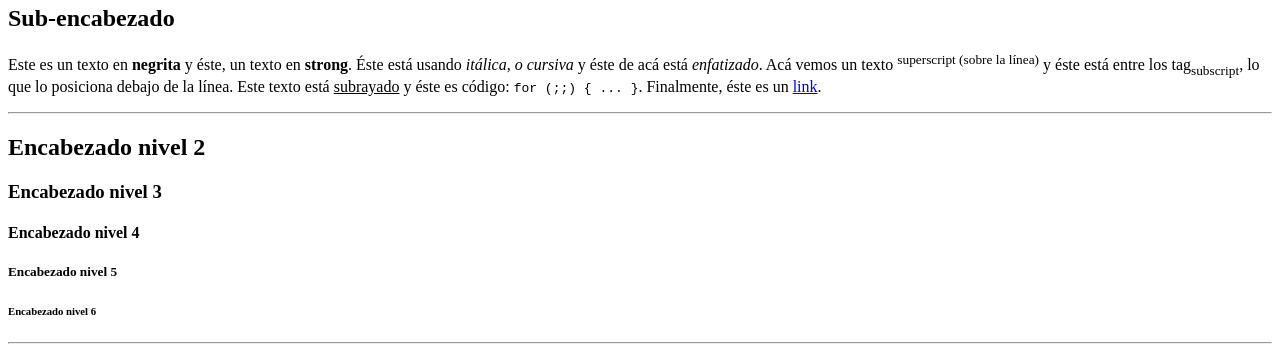
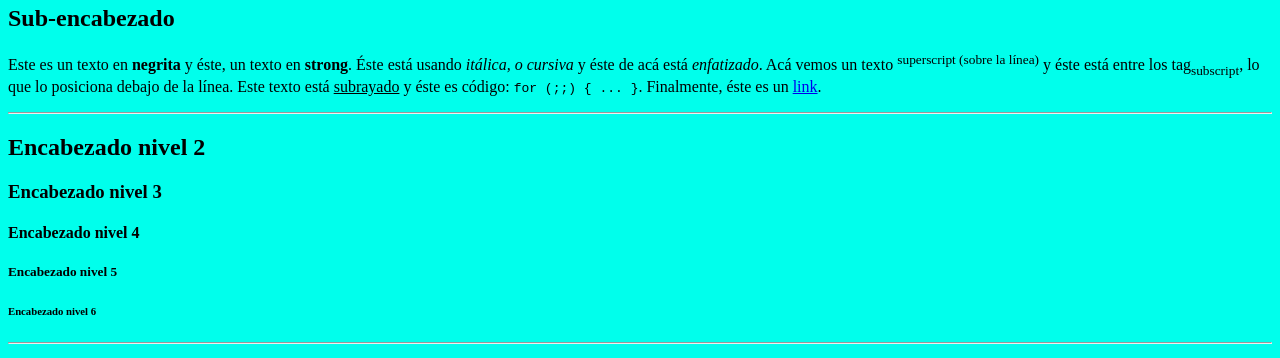
Before and after one commit to aldocape/prueba-html, a plain HTML site: page index.html in a window 1280 px wide. Shown: the part 115-473 px from the top of the page. Drawn offline with nearby package versions, Linux system fonts and the light colour scheme.

Commit message:
Incluye styles.css con color de fondo para el body.

```diff
--- /dev/null
+++ b/css/styles.css
@@ -0,0 +1,3 @@
+body {
+    background-color: #00FFEC;
+}
--- a/index.html
+++ b/index.html
@@ -3,6 +3,7 @@
 		<title>Trabajo práctico 1 - Frontend y maquetado web</title>
 		<meta charset="utf-8" />
         <meta name="viewport" content="width=device-width, initial-scale=1, user-scalable=no" />
+        <link rel="stylesheet" href="css/styles.css">
 	</head>
 	<body class="is-preload">
 
```
